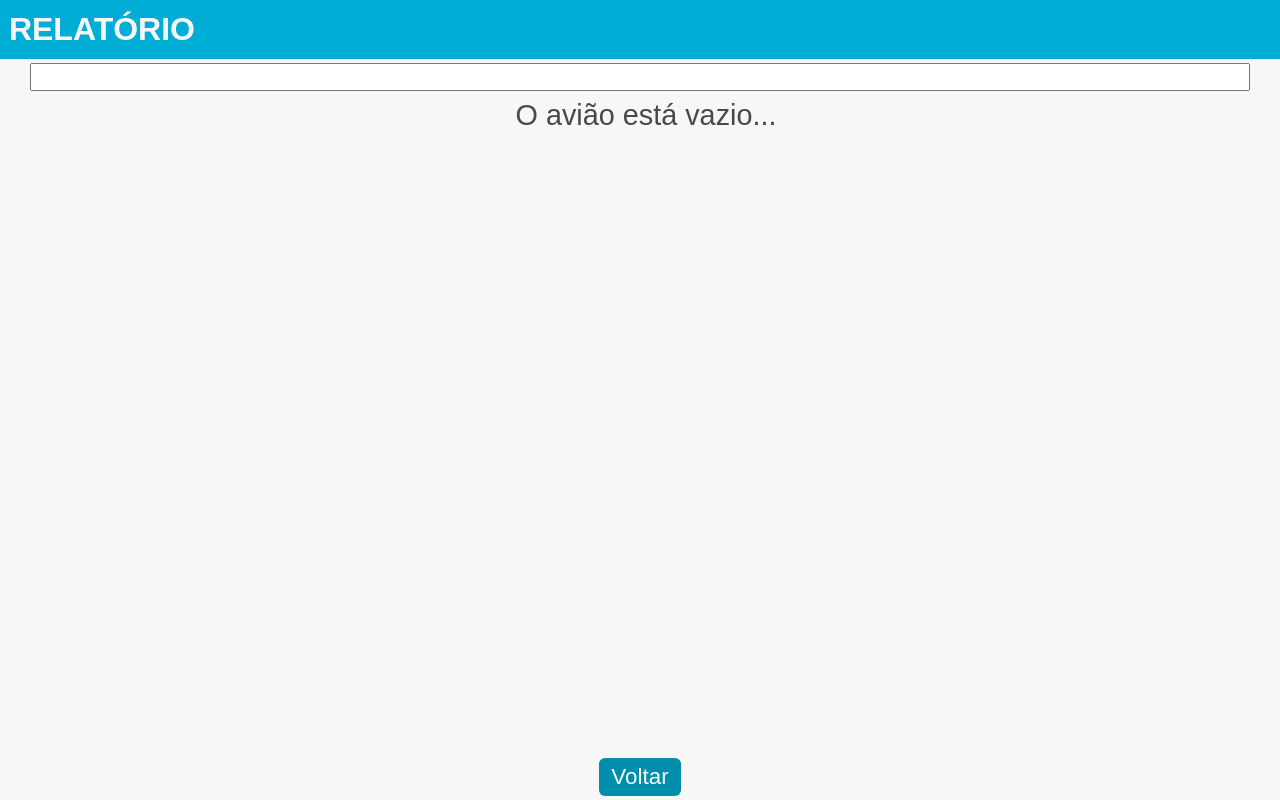
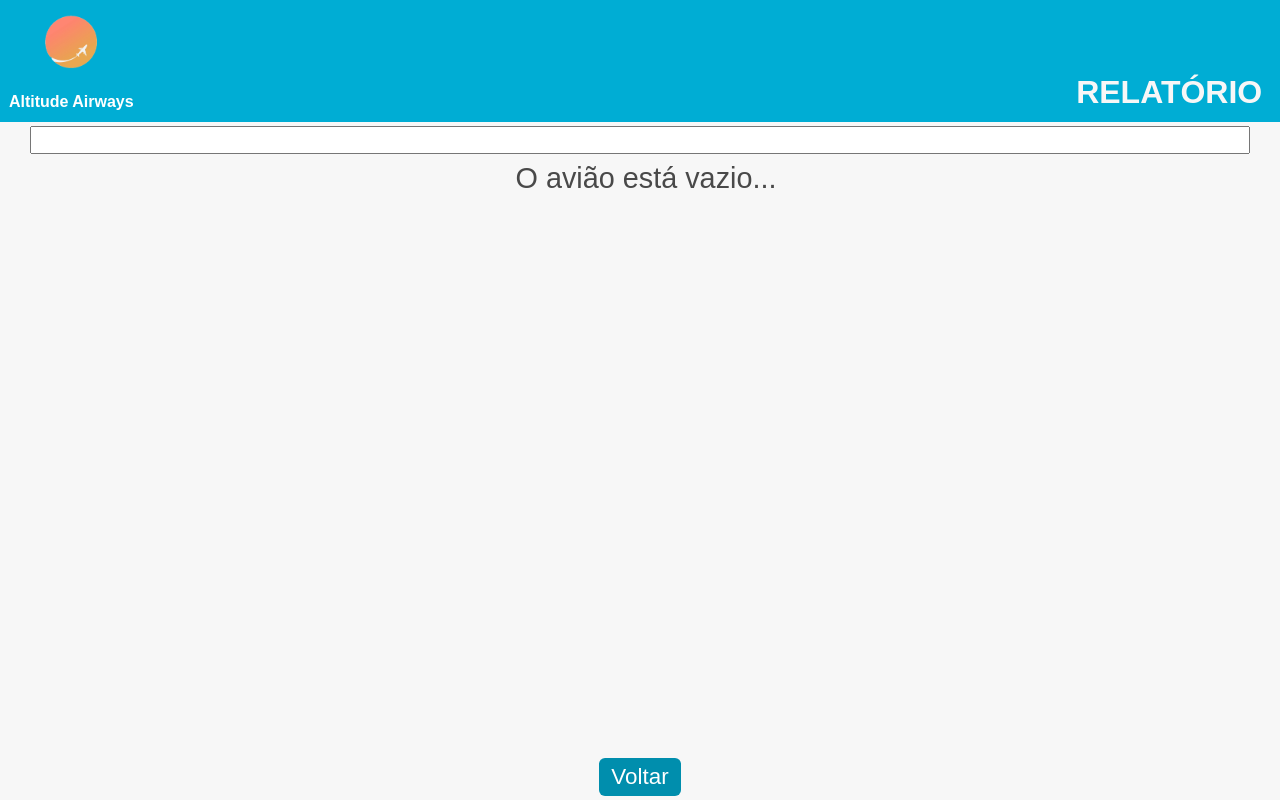
Before and after one commit to eduardosaraujo1/2md2-pam-projeto-aviao, a website: page www/html/relatorio.html in a window 1280 px wide. Drawn offline with Linux system fonts and the light colour scheme.

Commit message:
Adicionada logo tela relatórios

```diff
--- a/www/css/relatorio-style.css
+++ b/www/css/relatorio-style.css
@@ -6,15 +6,6 @@
     height: 100%;
     overflow: hidden;
     gap: 4px;
-}
-
-.header {
-    background-color: #00add4;
-    font-weight: bold;
-    font-size: 2rem;
-    padding: 0.7rem 0.75rem;
-    color: hsl(0, 0%, 97%);
-    width: 100vw;
 }
 
 .relatorio {
@@ -82,3 +73,39 @@
     font-size: 1.8rem;
     opacity: 0.7;
 }
+
+.header {
+    background-color: #00add4;
+    padding: 0.7rem 0.75rem;
+    width: 100%;
+}
+
+.header {
+    display: flex;
+    align-items: end;
+    justify-content: space-between;
+}
+
+.header span:not(.title) {
+    font-weight: bold;
+    font-size: 2rem;
+    color: hsl(0, 0%, 97%);
+    padding-right: 1ch;
+}
+
+.header img {
+    width: 64px;
+    height: 64px;
+}
+
+.header .title {
+    color: white;
+    font-weight: bold;
+}
+
+.header .logo {
+    display: flex;
+    flex-direction: column;
+    align-items: center;
+    padding-left: 1ch;
+}
--- a/www/html/relatorio.html
+++ b/www/html/relatorio.html
@@ -8,7 +8,14 @@
     </head>
     <body>
         <div class="container">
-            <div class="header">&nbsp;RELATÓRIO</div>
+            <div class="header">
+                <div class="logo">
+                    <img src="../assets/Logo2.png" alt="" />
+                    <br />
+                    <span class="title">Altitude Airways</span>
+                </div>
+                <span>&nbsp;RELATÓRIO</span>
+            </div>
             <input
                 type="text"
                 name="search-bar"
```
Also changed, not shown: www/assets/Logo2.png (added).
